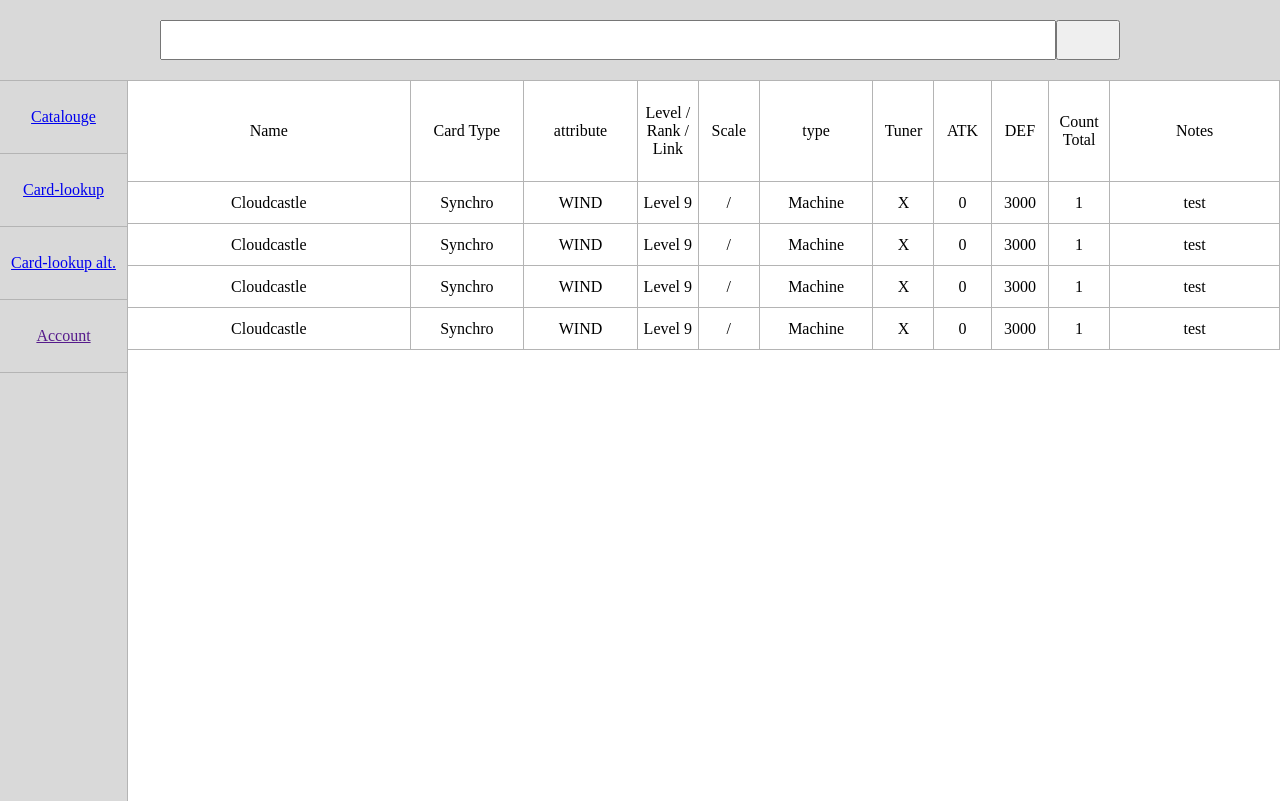
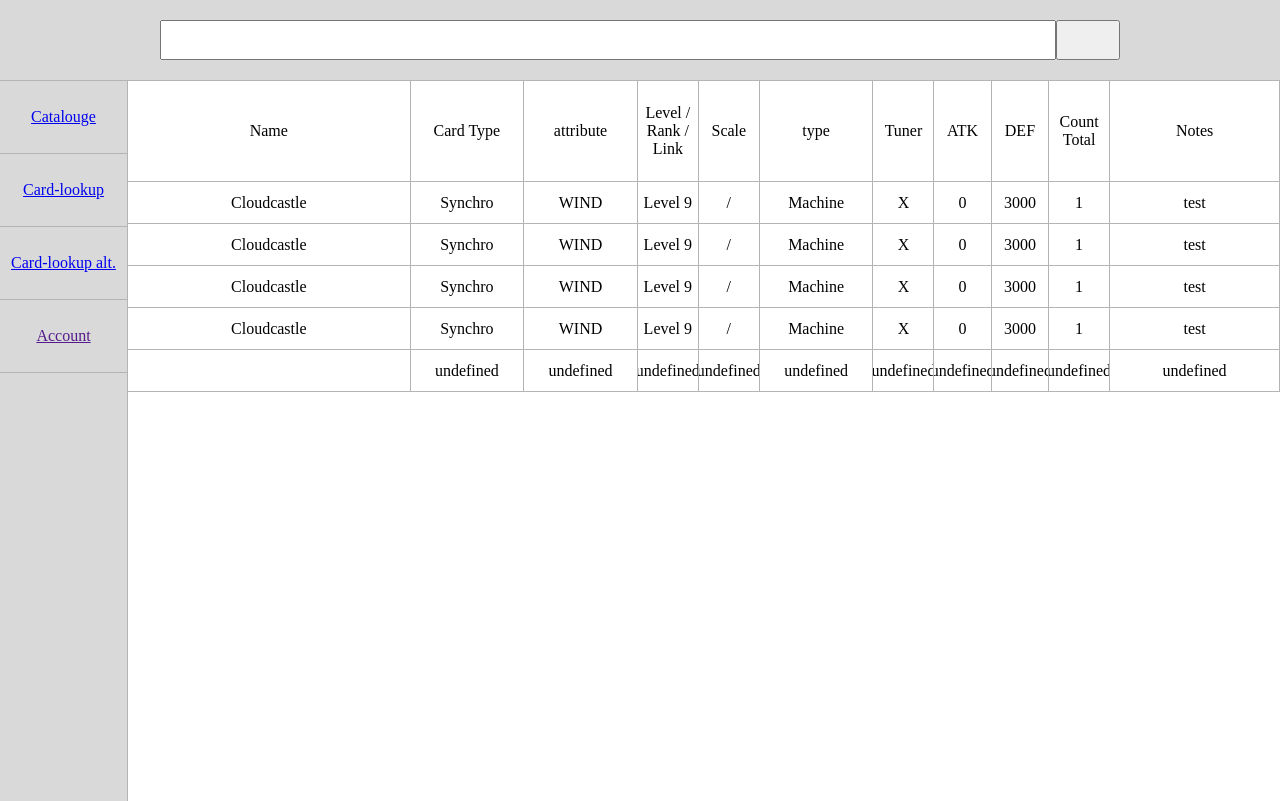
Before and after one commit to L0n-k/Yu-Gi-Oh-Cataloguer, a plain HTML site: page index.html in a window 1280 px wide. Both pictures are taken after a click on the button 1088 px from the left and 40 px from the top of the page. Drawn offline with Linux system fonts and the light colour scheme.

Commit message:
added function to add rows through user input

```diff
--- a/index.html
+++ b/index.html
@@ -12,7 +12,7 @@
     <body id="body">
         <div class="header borderstyle">
             <input type="text" id="search" name="search" class="searchbar">
-            <input type="button" class="search">
+            <input type="button" class="search" onclick ="addrowField(appendClass);">
         </div>
         <!--<div class="navbar">
             <div class="navitem borderstyle">
--- a/scripts/main.js
+++ b/scripts/main.js
@@ -51,6 +51,25 @@ function addrow(appendClass, divText)
         appendDiv = document.createElement('div');
         appendDiv.className=('tablecontent borderstyle '+appendClass[x]);
         appendDiv.textContent=(''+divText[x]);
+        tablerow.appendChild(appendDiv);
+        //console.log(appendDiv);
+        //console.log(''+x);
+        x++;
+    }
+    cardTable.appendChild(tablerow);
+}
+function addrowField(appendClass)
+{
+    let inputField=document.getElementById('search').value.split(',');
+    console.log(+inputField);
+    x=0;
+    tablerow = document.createElement('div');
+    tablerow.className='tablerow borderstyle';
+    while(x<=appendClass.length-1)
+    {
+        appendDiv = document.createElement('div');
+        appendDiv.className=('tablecontent borderstyle '+appendClass[x]);
+        appendDiv.textContent=(''+inputField[x]);
         tablerow.appendChild(appendDiv);
         //console.log(appendDiv);
         //console.log(''+x);
```
